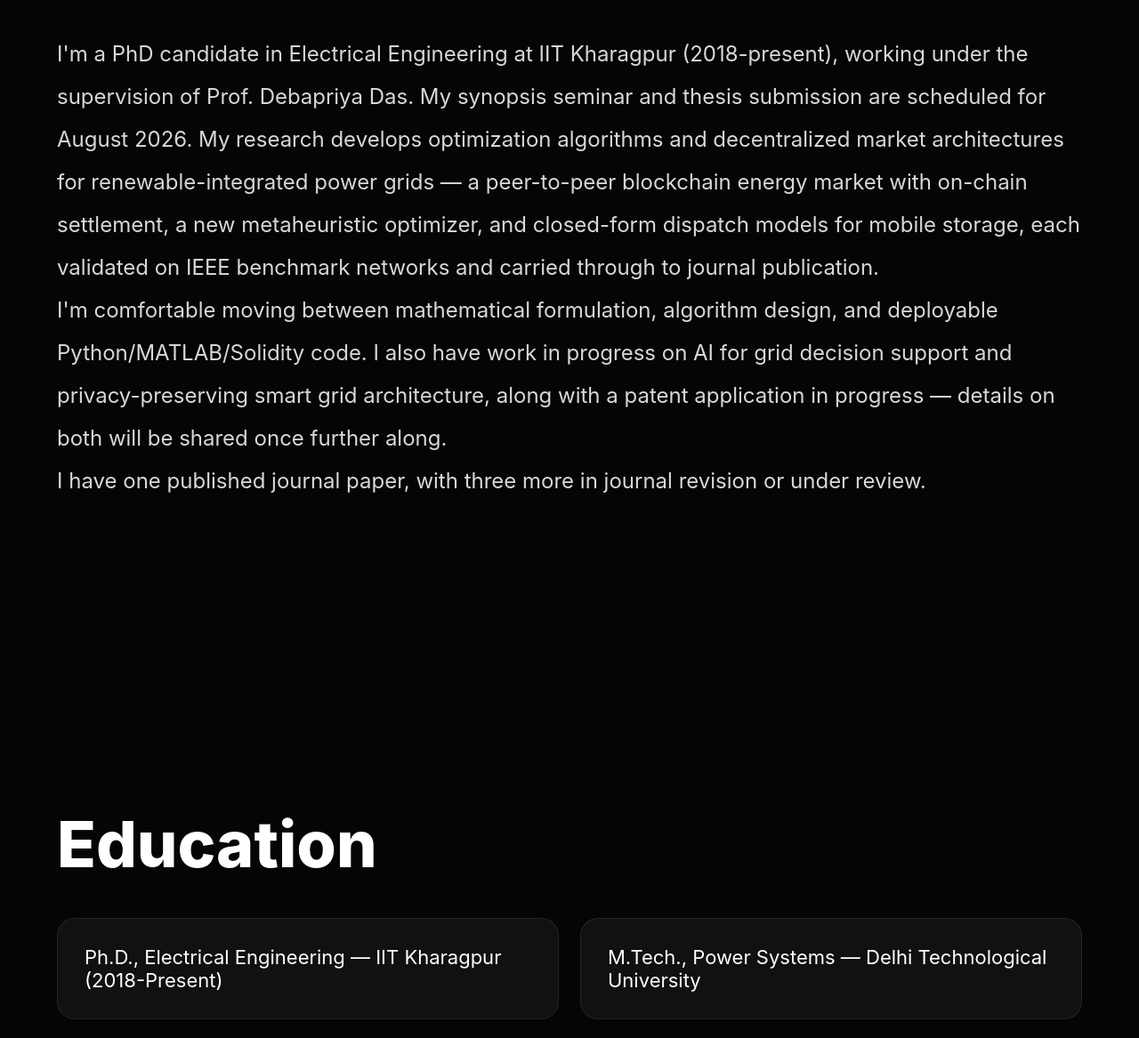
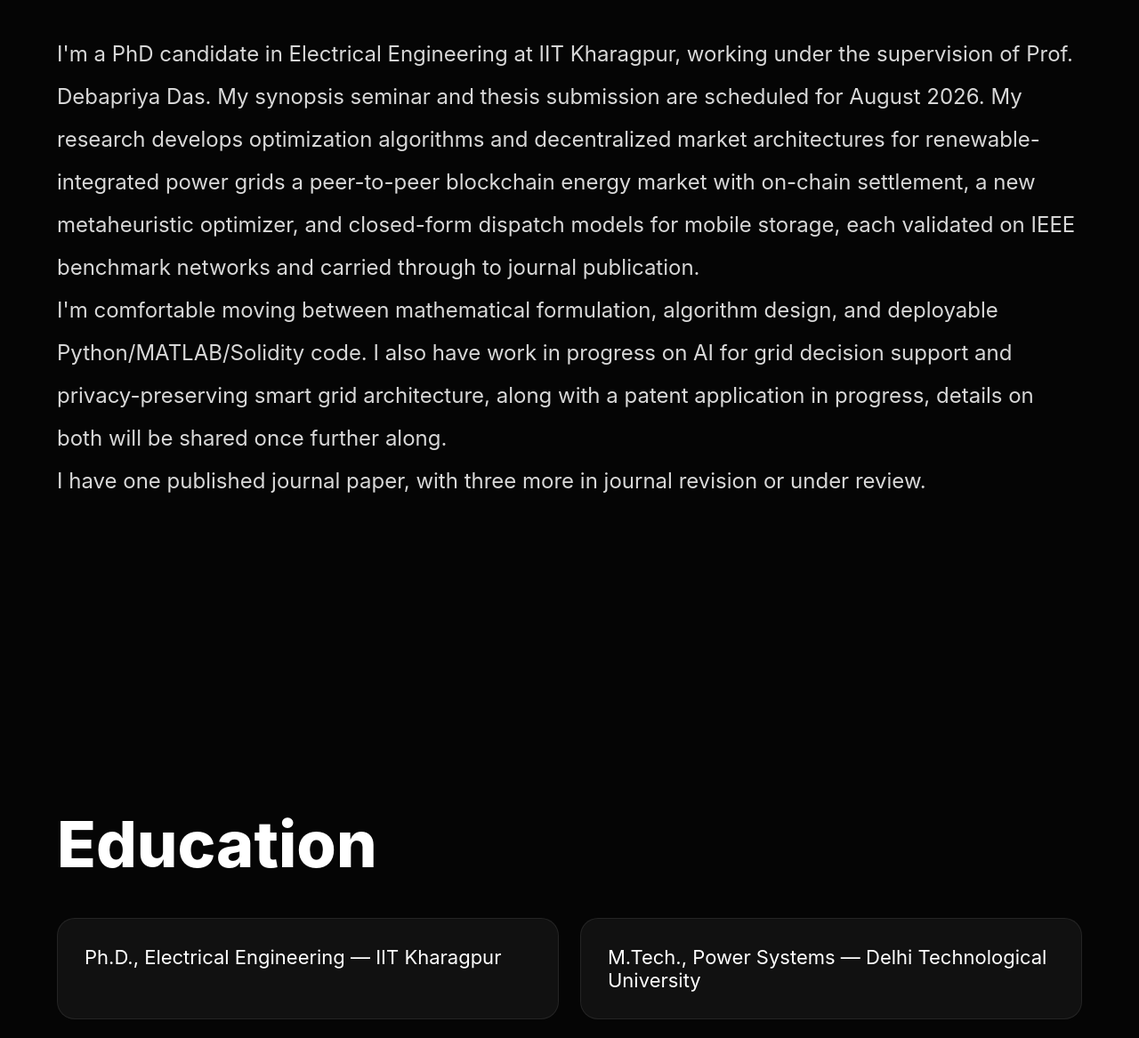
Before and after one commit to inventornext/ganesh, a website built with Vite: page about.html in a window 1280 px wide. Shown: the part 700-1867 px from the top of the page at 89% size. Built offline with nearby package versions, Linux system fonts and the light colour scheme.

Commit message:
update final

```diff
--- a/about.html
+++ b/about.html
@@ -33,10 +33,10 @@
     <div class="container">
         <h2>Background</h2>
         <p>
-            I'm a PhD candidate in Electrical Engineering at IIT Kharagpur (2018-present), working
+            I'm a PhD candidate in Electrical Engineering at IIT Kharagpur, working
             under the supervision of Prof. Debapriya Das. My synopsis seminar and thesis submission
             are scheduled for August 2026. My research develops optimization algorithms and
-            decentralized market architectures for renewable-integrated power grids — a
+            decentralized market architectures for renewable-integrated power grids a
             peer-to-peer blockchain energy market with on-chain settlement, a new metaheuristic
             optimizer, and closed-form dispatch models for mobile storage, each validated on IEEE
             benchmark networks and carried through to journal publication.
@@ -45,7 +45,7 @@
             I'm comfortable moving between mathematical formulation, algorithm design, and
             deployable Python/MATLAB/Solidity code. I also have work in progress on AI for grid
             decision support and privacy-preserving smart grid architecture, along with a patent
-            application in progress — details on both will be shared once further along.
+            application in progress, details on both will be shared once further along.
         </p>
         <p>
             I have one published journal paper, with three more in journal revision or under
@@ -58,7 +58,7 @@
     <div class="container">
         <h2>Education</h2>
         <ul>
-            <li>Ph.D., Electrical Engineering — IIT Kharagpur (2018-Present)</li>
+            <li>Ph.D., Electrical Engineering — IIT Kharagpur</li>
             <li>M.Tech., Power Systems — Delhi Technological University</li>
             <li>B.Tech., Electrical &amp; Electronics Engineering — BIT Mesra</li>
         </ul>
```
